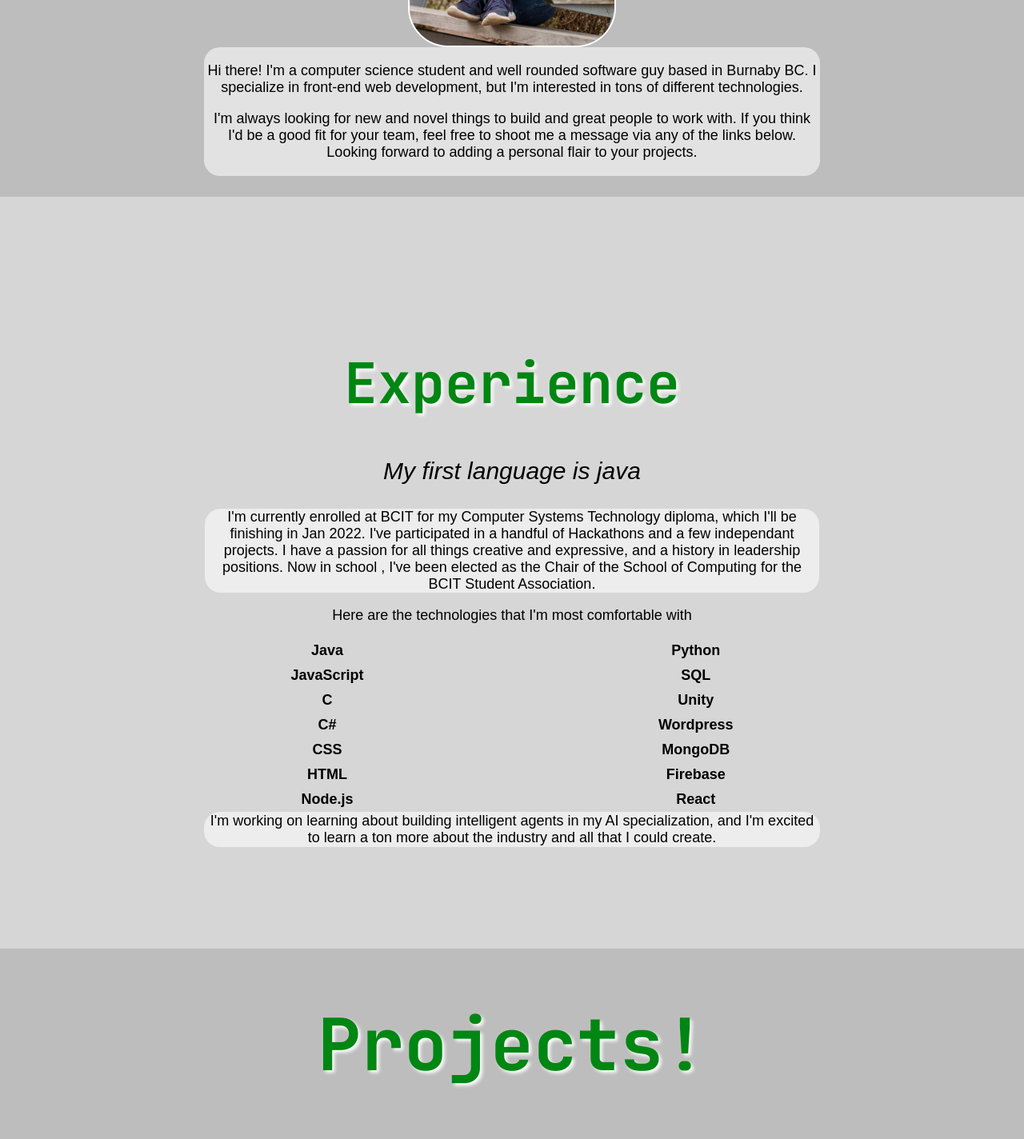
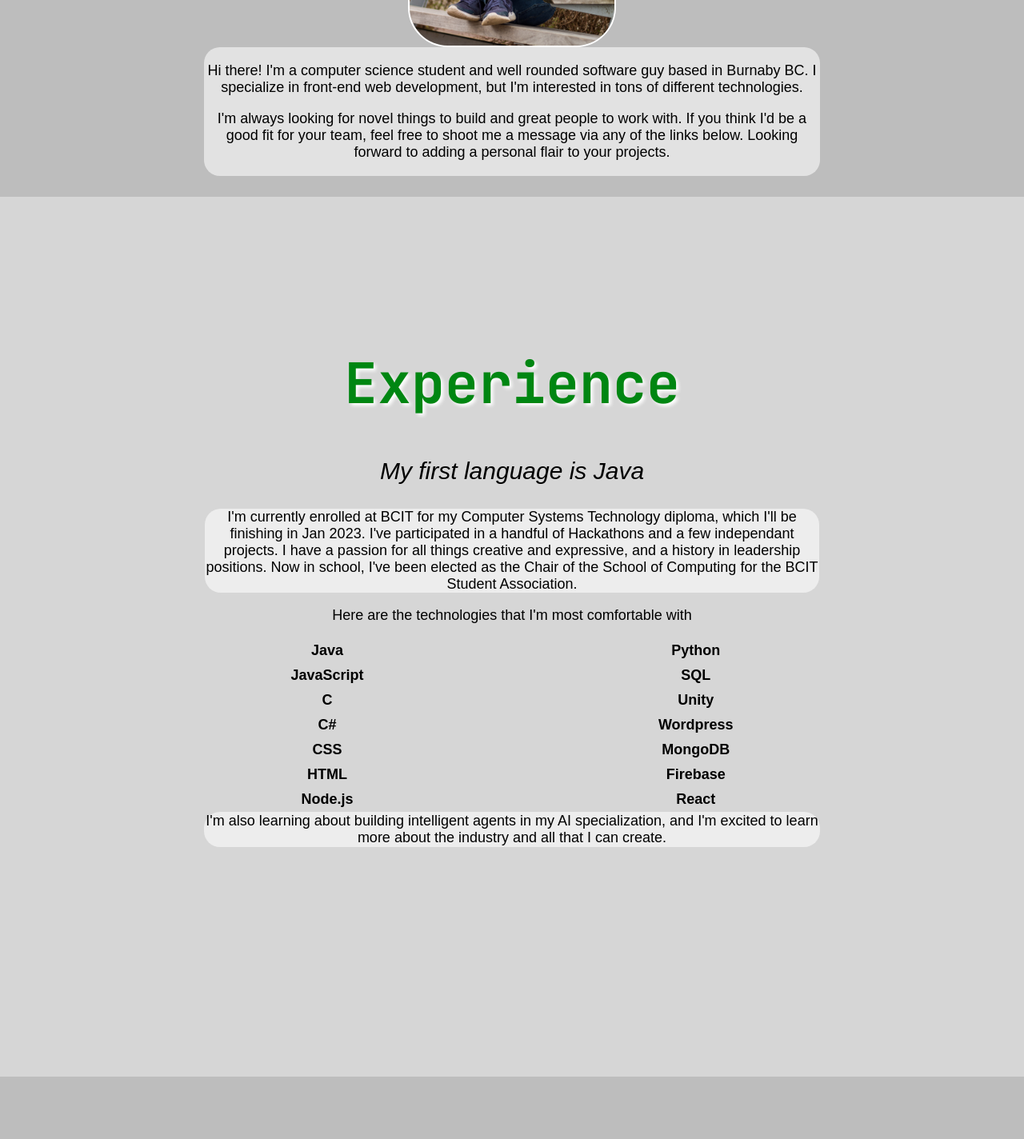
Before and after one commit to Nosewall/vercel-portfolio, a React (Create React App) app: page / in a window 1280 px wide. Shown: the part 1320-2744 px from the top of the page at 80% size. Built offline with nearby package versions, Linux system fonts and the light colour scheme; a web font is replaced by a local one.

Commit message:
More layout changes

```diff
--- a/src/App.css
+++ b/src/App.css
@@ -39,7 +39,8 @@
   .content {
     display: flex;
     flex-direction: column;
-    justify-content: space-evenly;
+    justify-content: space-around;
+    flex-shrink: 0;
   }
 
   .footerDiv {
--- a/src/App.js
+++ b/src/App.js
@@ -4,7 +4,6 @@ import './navbar.css';
 import './aboutMe.css';
 import './contact.css';
 import './experience.css';
-import './footer.css';
 import './projects.css';
 import 'bootstrap';
 
@@ -12,7 +11,6 @@ import Navbar from './navbar';
 import Contact from './contact';
 import Experience from './experience';
 import AboutMe from './aboutMe';
-import Footer from './footer';
 import Banner from './banner';
 import Projects from './projects';
 
@@ -28,7 +26,6 @@ function App() {
         <div className="experienceDiv"><Experience /></div>
         <div className="projectsDiv"><Projects /></div>
         <div className="contactDiv"><Contact /></div>
-        <div className="footerDiv"><Footer/></div>
       </div>
     </div>
   );
--- a/src/aboutMe.js
+++ b/src/aboutMe.js
@@ -73,7 +73,7 @@ const AboutMe = () => {
         variants={appearInViewTopDown}
       ><div className="aboutMeBlurb">
       <p>Hi there! I'm a computer science student and well rounded software guy based in Burnaby BC. I specialize in front-end web development, but I'm interested in tons of different technologies.</p>
-      <p>I'm always looking for new and novel things to build and great people to work with. If you think I'd be a good fit for your team, feel free to shoot me a message via any of the links below. Looking forward to adding a personal flair to your projects.</p>
+      <p>I'm always looking for novel things to build and great people to work with. If you think I'd be a good fit for your team, feel free to shoot me a message via any of the links below. Looking forward to adding a personal flair to your projects.</p>
       </div></motion.div>
 
     </div>
--- a/src/contact.css
+++ b/src/contact.css
@@ -1,9 +1,10 @@
 @media only screen and (min-width: 601px) {
   .contactDiv {
-    height: 120%;
+    height: 50vh;
     background-color: #aaf1fbe3;
     padding: 1%;
     z-index: 1;
+    margin-top: 100px;
   }
 
   .pingMe {
@@ -17,6 +18,7 @@
   .contactInfo {
     color: black;
     text-align: center;
+    font-size: 18px;
   }
 
   .contactImg {
@@ -33,9 +35,10 @@
 
 @media only screen and (max-width: 600px) {
   .contactDiv {
-    height: 100%;
+    height: 40vh;
     background-color: #aaf1fbe3;
     padding: 1%;
+    margin-top: 10vh;
   }
 
   .pingMe {
--- a/src/experience.css
+++ b/src/experience.css
@@ -1,6 +1,6 @@
 @media only screen and (min-width: 601px) {
   .experienceDiv {
-    height: 100vh;
+    height: 120vh;
   }
 
   .experience {
@@ -68,6 +68,8 @@
 @media only screen and (max-width: 600px) {
   .experienceDiv {
     height: 100vh;
+    margin-top: 10vh;
+    margin-bottom: 10vh;
   }
 
   .experience {
--- a/src/experience.js
+++ b/src/experience.js
@@ -56,7 +56,7 @@ const Experience = () => {
       >
         <div className="titleBanner">        <h1 className="experienceTitle">Experience</h1></div>
 
-        <p className="java"><i>My first language is java</i></p>
+        <p className="java"><i>My first language is Java</i></p>
       </motion.div>
 
 
@@ -66,7 +66,7 @@ const Experience = () => {
         initial="hidden"
         variants={appearInViewTopDown}
       >
-         <p className="experienceBlurb">I'm currently enrolled at BCIT for my Computer Systems Technology diploma, which I'll be finishing in Jan 2022. I've participated in a handful of Hackathons and a few independant projects. I have a passion for all things creative and expressive, and a history in leadership positions. Now in school , I've been elected as the Chair of the School of Computing for the BCIT Student Association. </p>
+         <p className="experienceBlurb">I'm currently enrolled at BCIT for my Computer Systems Technology diploma, which I'll be finishing in Jan 2023. I've participated in a handful of Hackathons and a few independant projects. I have a passion for all things creative and expressive, and a history in leadership positions. Now in school, I've been elected as the Chair of the School of Computing for the BCIT Student Association. </p>
 
           <p className="currentSkillsTitle">Here are the technologies that I'm most comfortable with</p>
       </motion.div>
@@ -99,7 +99,7 @@ const Experience = () => {
       </div>
 
       <div className="futureSkillsDiv">
-        <p>I'm working on learning about building intelligent agents in my AI specialization, and I'm excited to learn a ton more about the industry and all that I could create.</p>
+        <p>I'm also learning about building intelligent agents in my AI specialization, and I'm excited to learn more about the industry and all that I can create.</p>
       </div>
       </motion.div>
 
--- a/src/footer.css
+++ /dev/null
@@ -1,13 +0,0 @@
-@media only screen and (min-width: 601px) {
-  .footerDiv {
-    color: black;
-    display: none;
-  }
-}
-
-@media only screen and (max-width: 600px) {
-  .footerDiv {
-    color: black;
-    display: none;
-  }
-}
--- a/src/footer.js
+++ /dev/null
@@ -1,9 +0,0 @@
-const Footer = () => {
-  return (
-    <div className="footer">
-      <p>This is the footer div</p>
-    </div>
-   );
-}
-
-export default Footer;
```
